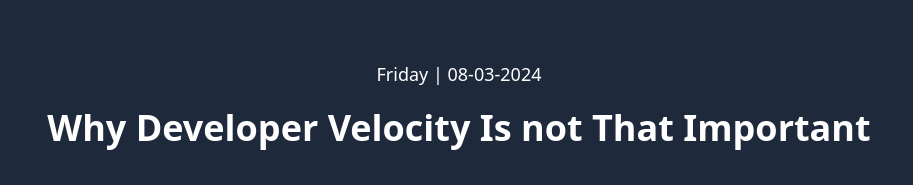
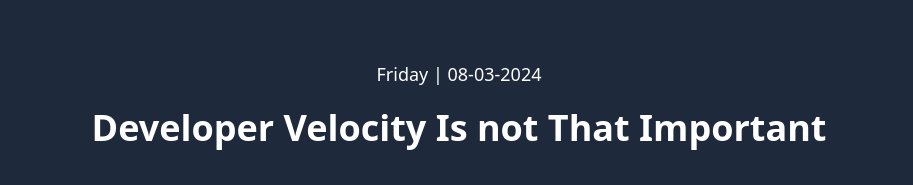
Before and after one commit to JasnRathore/blog, a plain HTML site: page 1.html in a window 1280 px wide. Shown: the top 185 px of the page, without its empty margins (181-1094 px from the left). Drawn offline with nearby package versions, Linux system fonts and the light colour scheme.

Commit message:
Changes to title

```diff
--- a/1.html
+++ b/1.html
@@ -9,7 +9,7 @@
 <body class="bg-slate-800 text-white">
     <main class="w-full  flex flex-col items-center font-sans py-10">
         <p class="text-lg font-light drop-shadow-none m-5">Friday | 08-03-2024</p>
-        <p class="text-4xl font-bold drop-shadow-none">Why Developer Velocity Is not That Important</p>
+        <p class="text-4xl font-bold drop-shadow-none">Developer Velocity Is not That Important</p>
         <p class="w-2/3 text-xl mt-10 text-left leading-normal font-light"> Recently i came across a video when i was casually strolling through youtube.
             The video compared the most popular languages like Golang, Rust, Typescript, Javascript. The point of developer velocity was brought up multiple times.
             Now, i am quite new to the Web Development World and haven't worked on many Large projects. But i will be bringing my own perspective to this discussion.
```
Also changed, not shown: index.html (+1 -1 lines).
